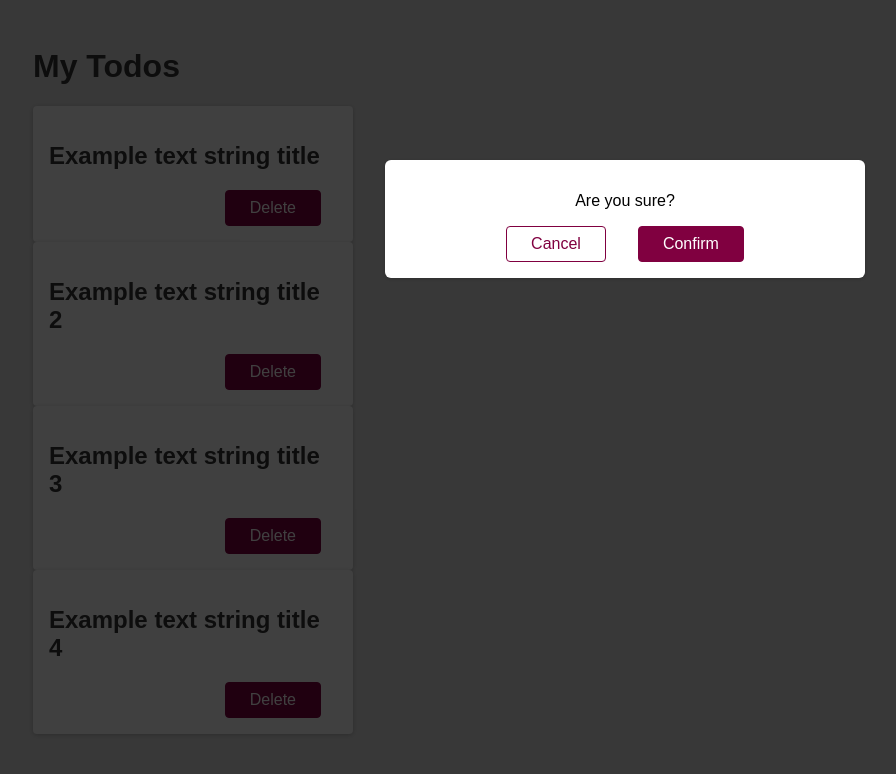
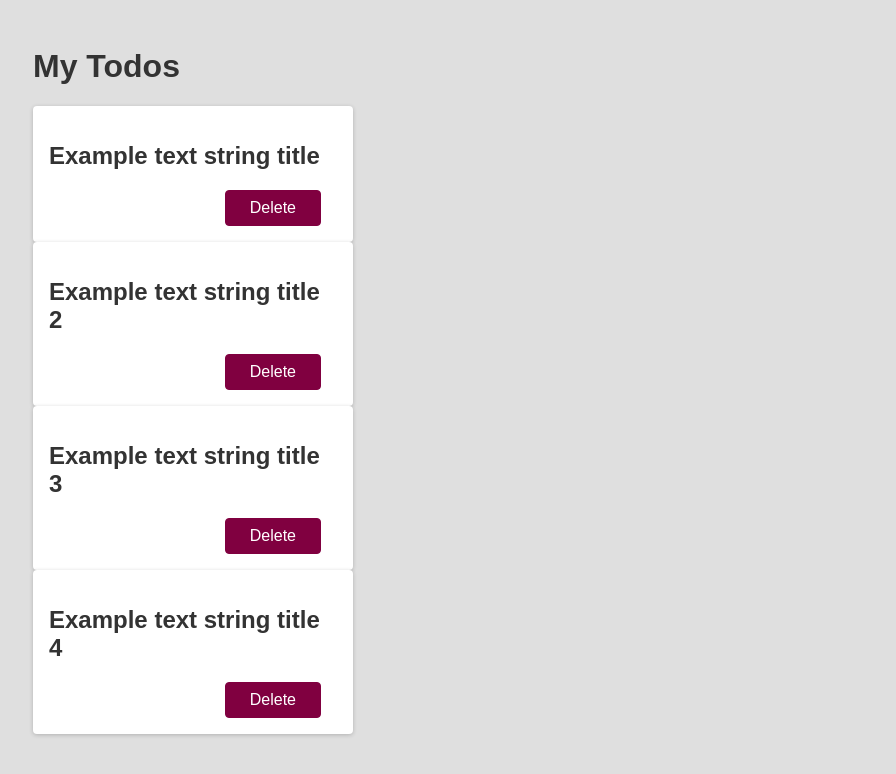
Before and after one commit to Manojlovic1998/core-react-features-practice, a React (Create React App) app: page / in a window 1280 px wide. Shown: the top 774 px of the page, without its empty margins (15-911 px from the left). Built offline with nearby package versions, Linux system fonts and the light colour scheme.

Commit message:
Add state to Todo to render Modal and Backdrop

```diff
--- a/src/App.js
+++ b/src/App.js
@@ -1,6 +1,4 @@
 import Todo from "./components/Todo";
-import Modal from "./components/Modal";
-import Backdrop from "./components/Backdrop";
 
 function App() {
     return (
@@ -10,8 +8,6 @@ function App() {
             <Todo text={"Example text string title 2"}/>
             <Todo text={"Example text string title 3"}/>
             <Todo text={"Example text string title 4"}/>
-            <Modal/>
-            <Backdrop/>
         </div>
     );
 }
--- a/src/components/Todo.js
+++ b/src/components/Todo.js
@@ -1,9 +1,14 @@
+import {useState} from "react";
+
+import Modal from "./Modal";
+import Backdrop from "./Backdrop";
+
 function Todo(props) {
     const deleteHandler = () => {
-        console.log("Delete");
-        console.log(props.text);
+        setModalIsVisible(true);
     };
 
+    const [modalIsVisible, setModalIsVisible] = useState(false);
     return (
         <div>
             <div className={'card'}>
@@ -11,6 +16,8 @@ function Todo(props) {
                 <div className={'actions'}>
                     <button className={'btn'} onClick={deleteHandler}>Delete</button>
                 </div>
+                {modalIsVisible && <Modal/>}
+                {modalIsVisible && <Backdrop/>}
             </div>
         </div>
     );
```
